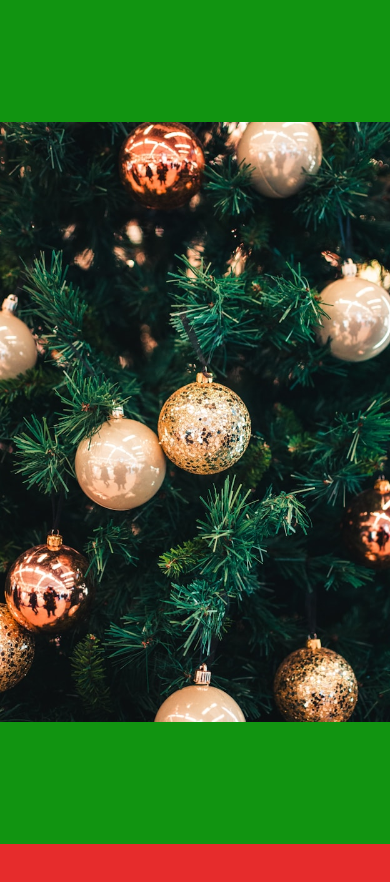
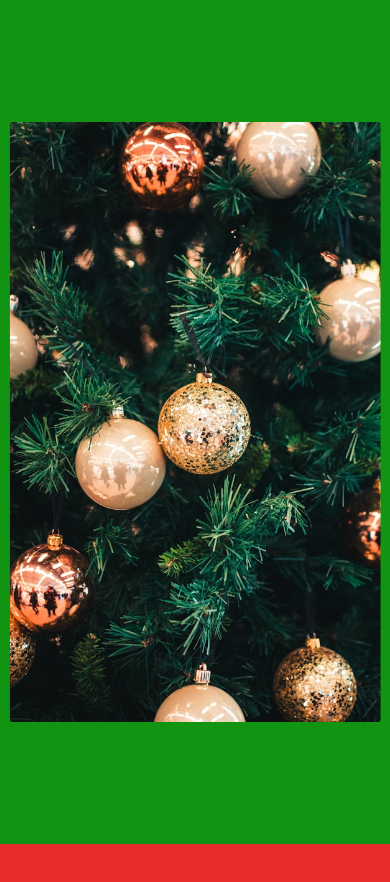
Before and after one commit to aperbet56/nouvelle_animation_clip-path_au_scroll, a plain HTML site: page index.html in a window 390 px wide. Shown: the top 882 px of the page. Drawn offline with Linux system fonts and the light colour scheme.

Commit message:
Mise en place du responsive

```diff
--- a/style.css
+++ b/style.css
@@ -33,3 +33,11 @@ img {
     object-fit: cover;
     border-radius: 3px;
 }
+
+/**** Responsive design ****/
+
+@media screen and (max-width: 472px) {
+    img {
+        width: 95%;
+    }
+}
```
